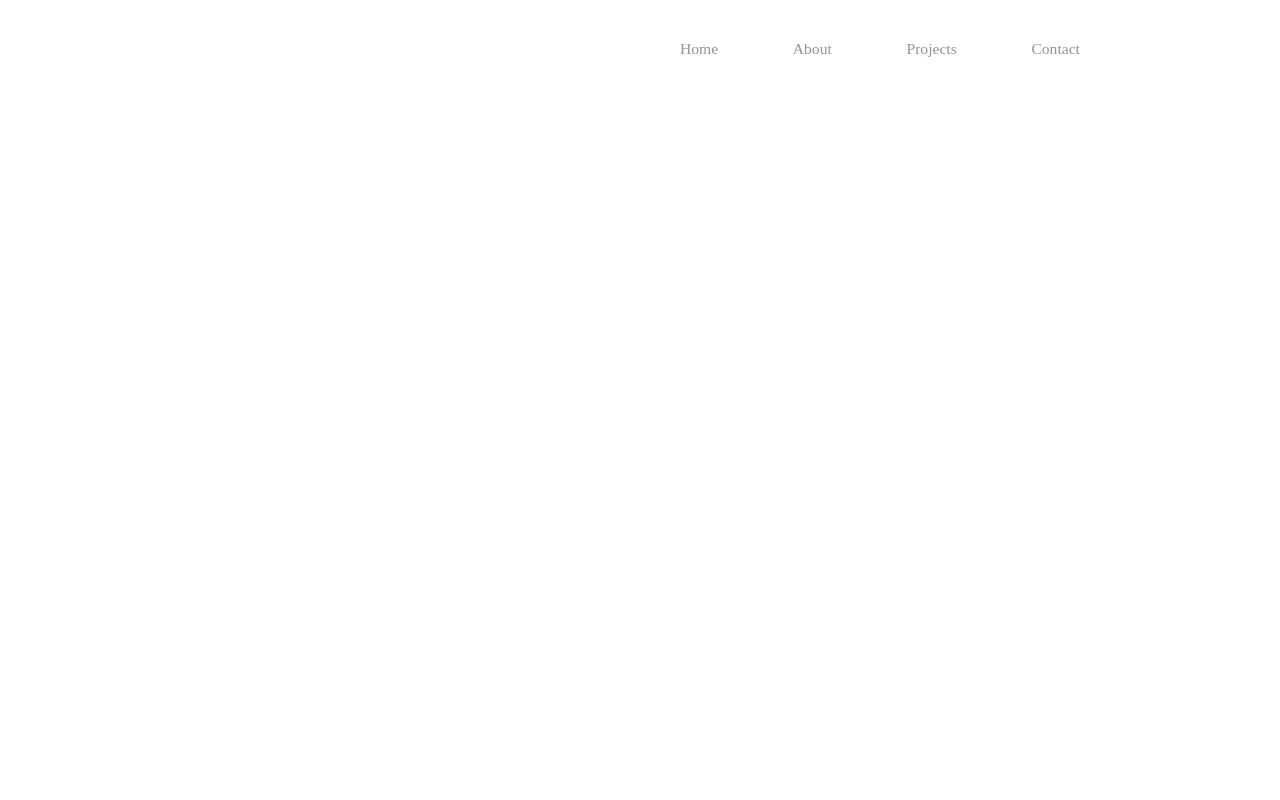
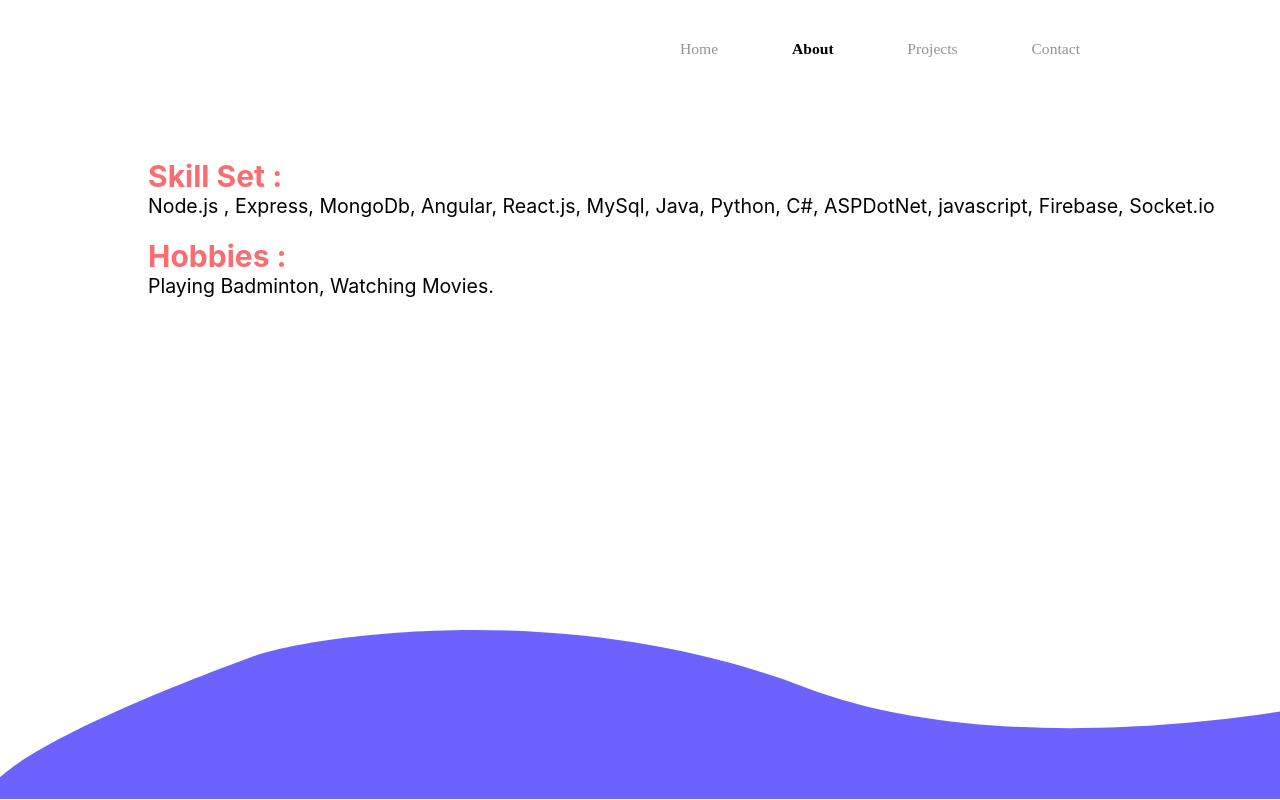
Before and after one commit to yaswanthgeddada/myportfolio, a React (Create React App) app: page /About in a window 1280 px wide. Built offline with nearby package versions, Linux system fonts and the light colour scheme.

Commit message:
about added

```diff
--- a/public/index.html
+++ b/public/index.html
@@ -7,7 +7,11 @@
     <meta name="theme-color" content="#000000" />
     <meta
       name="description"
-      content="This website is the portfolio of yaswanth geddada."
+      content="This website is the portfolio of yaswanth geddada and it contains all the information about yaswanth geddada and his work, the website has contact information also."
+    />
+    <meta
+      name="keywords"
+      content="yaswanth, geddada, yaswanth geddada, yaswanth g, portfolio, yaswanth profile, yash geddada, yaswanthgeddada@gmail.com"
     />
 
     <title>React App</title>
--- a/src/App.js
+++ b/src/App.js
@@ -7,6 +7,7 @@ import Navbar from "./components/Navbar/Navbar";
 import Home from "./pages/Home/Home";
 import Projects from "./pages/Projects/Projects";
 import Contact from "./pages/Contact/Contact";
+import About from "./pages/About/About";
 
 function App() {
   return (
@@ -16,7 +17,8 @@ function App() {
         <Switch>
           <Route path="/" exact component={Home} />'
           <Route path="/contact" exact component={Contact} />
-          <Route path="/projects" exact component={Projects} />'{/* <Home /> */}
+          <Route path="/projects" exact component={Projects} />
+          <Route path="/About" exact component={About} />
         </Switch>
       </Router>
     </div>
--- a/src/components/Navbar/Navbar.js
+++ b/src/components/Navbar/Navbar.js
@@ -9,7 +9,7 @@ const Navbar = () => {
         <NavLink exact activeClassName="active" to="/" className="item">
           Home
         </NavLink>
-        <NavLink exact activeClassName="active" to="/" className="item">
+        <NavLink exact activeClassName="active" to="/about" className="item">
           About
         </NavLink>
         <NavLink activeClassName="active" to="/projects" className="item">
--- /dev/null
+++ b/src/pages/About/About.css
@@ -0,0 +1,18 @@
+.main {
+  margin-top: 10rem;
+  margin-left: 10%;
+  font-size: 5rem;
+}
+
+.main h1 {
+  color: rgba(248, 109, 112, 1);
+  font-size: 3rem;
+}
+
+.main section {
+  margin: 2rem;
+}
+.splash {
+  bottom: 0;
+  position: absolute;
+}
--- /dev/null
+++ b/src/pages/About/About.js
@@ -0,0 +1,36 @@
+import React from "react";
+import "./About.css";
+
+const About = () => {
+  return (
+    <main className="anim">
+      <div className="main">
+        <section>
+          <h1>Skill Set :</h1>
+          <p>
+            Node.js , Express, MongoDb, Angular, React.js, MySql, Java, Python,
+            C#, ASPDotNet, javascript, Firebase, Socket.io
+          </p>
+        </section>
+        <section>
+          <h1>Hobbies :</h1>
+          <p>Playing Badminton, Watching Movies.</p>
+        </section>
+      </div>
+      <div className="splash">
+        <svg
+          viewBox="0 0 1440 190"
+          fill="none"
+          xmlns="http://www.w3.org/2000/svg"
+        >
+          <path
+            d="M285.94 29.3042C231.45 49.4254 8.48988 132.146 -16.0057 185.057L-48 472.716C505.734 509.356 1618.1 581.892 1637.7 578.911C1657.29 575.93 1605.2 234.615 1576.71 64.3299C1443.9 99.1073 1123.69 147.796 905.329 64.3299C632.378 -40.0022 340.43 9.18298 285.94 29.3042Z"
+            fill="#6C63FF"
+          />
+        </svg>
+      </div>
+    </main>
+  );
+};
+
+export default About;
--- a/src/pages/Contact/Contact.css
+++ b/src/pages/Contact/Contact.css
@@ -45,6 +45,23 @@
   overflow-x: hidden;
 }
 
+.contact-info {
+  font-size: 3rem;
+  background-color: aliceblue;
+  border: chartreuse;
+  border-radius: 10px;
+  height: 100%;
+  padding: 5rem;
+}
+
+.contact-info h1 {
+  color: rgba(248, 109, 112, 1);
+  margin-top: 1rem;
+}
+.contact-info h3 {
+  color: rgba(248, 109, 112, 1);
+  margin-top: 1rem;
+}
 @keyframes walking {
   from {
     transform: translateX(200%);
--- a/src/pages/Contact/Contact.js
+++ b/src/pages/Contact/Contact.js
@@ -5,12 +5,17 @@ const Contact = () => {
   return (
     <div className="anim">
       <div className="contact-container">
-        <div>
-          <form className="form">
+        <div className="contact-info">
+          {/* <form className="form">
             <input type="text" placeholder="emial" />
             <textarea type="text" placeholder="emial" />
             <button>Send</button>
-          </form>
+          </form> */}
+
+          <h1>You can contact me on :</h1>
+          <p>yaswanthgeddada@gmail.com</p>
+          <h3>Mobile Number :</h3>
+          <p>9542736477</p>
         </div>
         <div className="svgs">
           <svg
--- a/src/pages/Home/Home.js
+++ b/src/pages/Home/Home.js
@@ -15,8 +15,9 @@ const Home = () => {
           </div>
           <p className="and">&</p>
           <span id="views">
-            <h3 className="count">100</h3>&nbsp;
-            <p className="text"> People viewed this profile</p>
+            {/* <h3 className="count">100</h3>&nbsp;
+            <p className="text"> People viewed this profile</p> */}
+            <p className="geddada">This is my profile</p>
           </span>
         </div>
 
```
